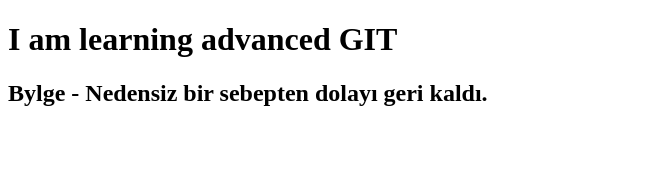
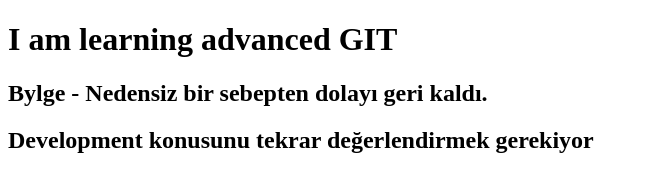
Before and after one commit to soylemezali42/git-advanced, a plain HTML site: page index.html in a window 1280 px wide. Shown: the whole page, without its empty margins (0-649 px from the left). Drawn offline with Linux system fonts and the light colour scheme.

```diff
--- a/index.html
+++ b/index.html
@@ -7,6 +7,7 @@
   <body>
     <h1>I am learning advanced GIT</h1>
     <h2>Bylge - Nedensiz bir sebepten dolayı geri kaldı.</h2>
+    <h2>Development konusunu tekrar değerlendirmek gerekiyor</h2>
   </body>
 
 </html>
```
